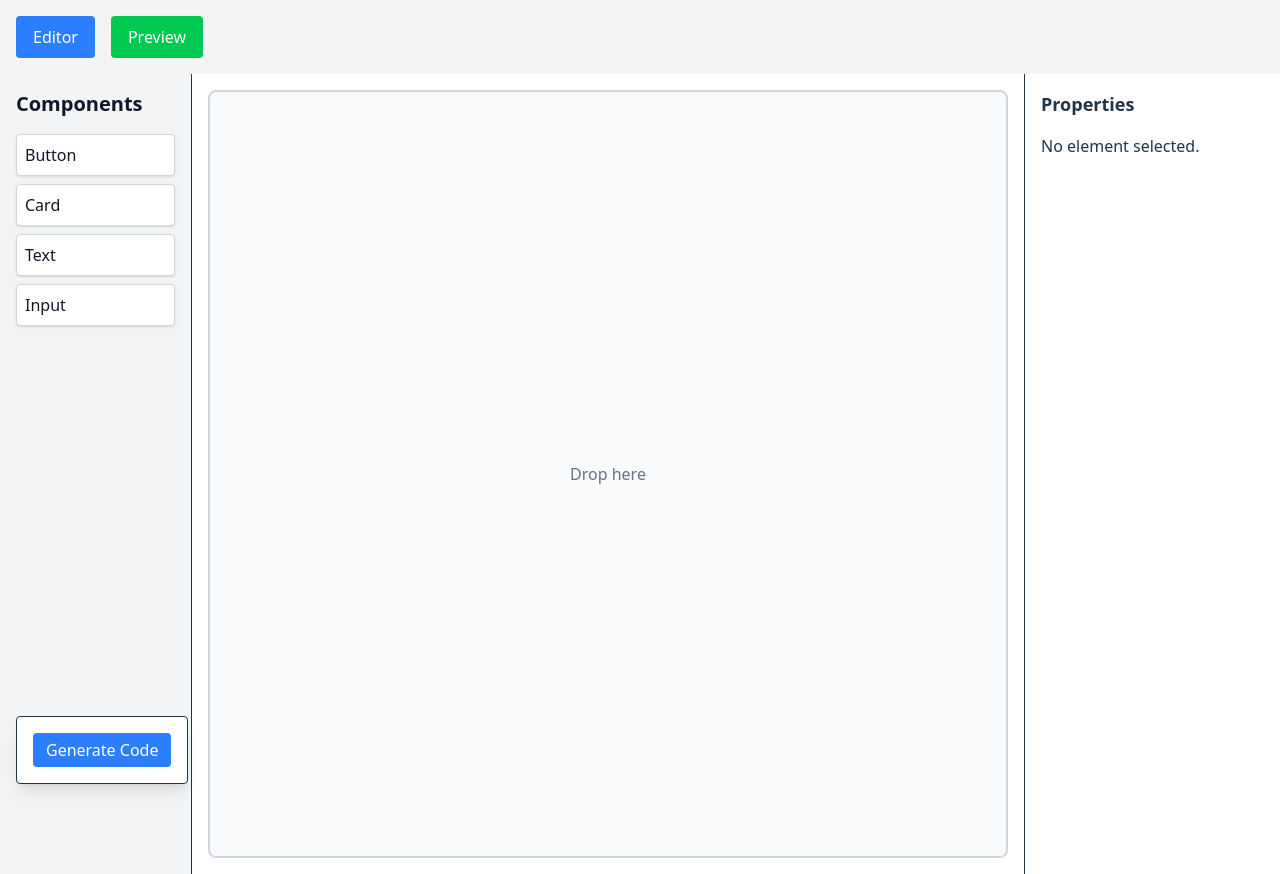
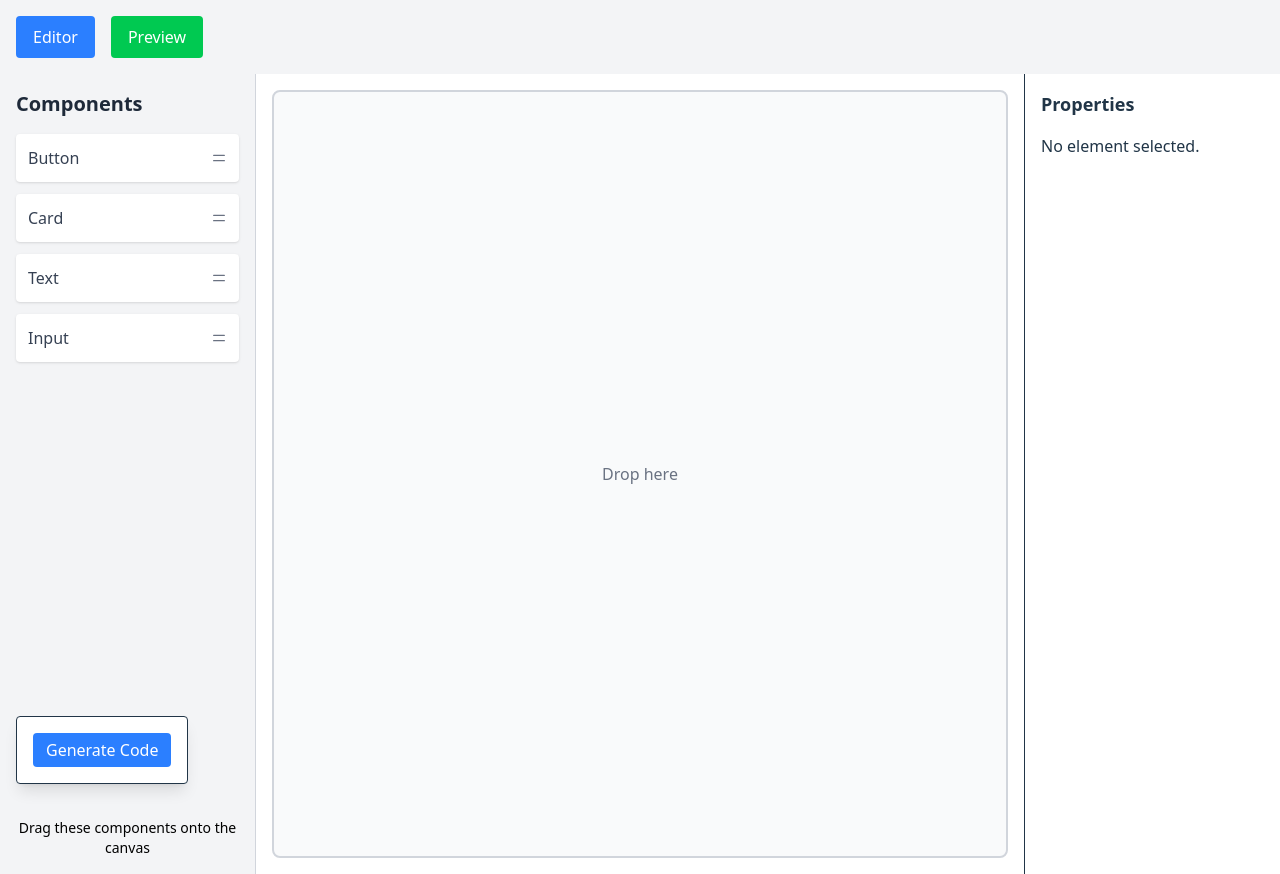
Before and after one commit to Emkay860/react-component-builder, a React (Vite) app: page / in a window 1280 px wide. Built offline with nearby package versions, Linux system fonts and the light colour scheme.

Commit message:
Update UI design for sidebar.tsx and SidebarItem.tsx

```diff
--- a/src/components/Sidebar.tsx
+++ b/src/components/Sidebar.tsx
@@ -1,17 +1,20 @@
-'use client'
+// src/components/Sidebar.tsx
+"use client";
+import React from "react";
 import SidebarItem from "./SidebarItem";
 
+// List of components available in the sidebar.
 const componentsList = [
   { id: "button", componentType: "button", name: "Button" },
   { id: "card", componentType: "card", name: "Card" },
   { id: "text", componentType: "text", name: "Text" },
   { id: "input", componentType: "input", name: "Input" },
 ];
-
-export default function Sidebar() {
+const Sidebar: React.FC = () => {
   return (
-    <div className="w-48 bg-gray-100 border-r p-4 flex-shrink-0">
-      <h2 className="text-xl font-semibold mb-4 text-gray-900">Components</h2>
+    <div className="w-64 bg-gray-100 border-r border-gray-300 p-4 flex flex-col">
+      <h2 className="text-xl font-semibold text-gray-800 mb-4">Components</h2>
+      <div className="flex-1 space-y-3">
         {componentsList.map((comp) => (
           <SidebarItem
             key={comp.id}
@@ -21,5 +24,37 @@ export default function Sidebar() {
           />
         ))}
       </div>
+      <div className="mt-6 text-center text-black text-sm">
+        Drag these components onto the canvas
+      </div>
+    </div>
   );
-}
+};
+
+export default Sidebar;
+
+// 'use client'
+// import SidebarItem from "./SidebarItem";
+
+// const componentsList = [
+//   { id: "button", componentType: "button", name: "Button" },
+//   { id: "card", componentType: "card", name: "Card" },
+//   { id: "text", componentType: "text", name: "Text" },
+//   { id: "input", componentType: "input", name: "Input" },
+// ];
+
+// export default function Sidebar() {
+//   return (
+//     <div className="w-48 bg-gray-100 border-r p-4 flex-shrink-0">
+//       <h2 className="text-xl font-semibold mb-4 text-gray-900">Components</h2>
+//       {componentsList.map((comp) => (
+//         <SidebarItem
+//           key={comp.id}
+//           id={comp.id}
+//           componentType={comp.componentType}
+//           name={comp.name}
+//         />
+//       ))}
+//     </div>
+//   );
+// }
--- a/src/components/SidebarItem.tsx
+++ b/src/components/SidebarItem.tsx
@@ -22,9 +22,23 @@ export default function SidebarItem({
       ref={setNodeRef}
       {...listeners}
       {...attributes}
-      className="cursor-grab bg-white border border-gray-300 rounded p-2 mb-2 shadow text-gray-900 hover:bg-gray-100"
+      className="p-3 bg-white rounded shadow cursor-move hover:bg-blue-50 flex items-center justify-between"
     >
-      {name}
+      <span className="text-gray-700 font-medium">{name}</span>
+      <svg
+        className="w-4 h-4 text-gray-500"
+        fill="none"
+        stroke="currentColor"
+        viewBox="0 0 24 24"
+        xmlns="http://www.w3.org/2000/svg"
+      >
+        <path
+          strokeLinecap="round"
+          strokeLinejoin="round"
+          strokeWidth={2}
+          d="M4 8h16M4 16h16"
+        />
+      </svg>
     </div>
   );
 }
```
Lines whose indentation alone changed are shown as unchanged.
